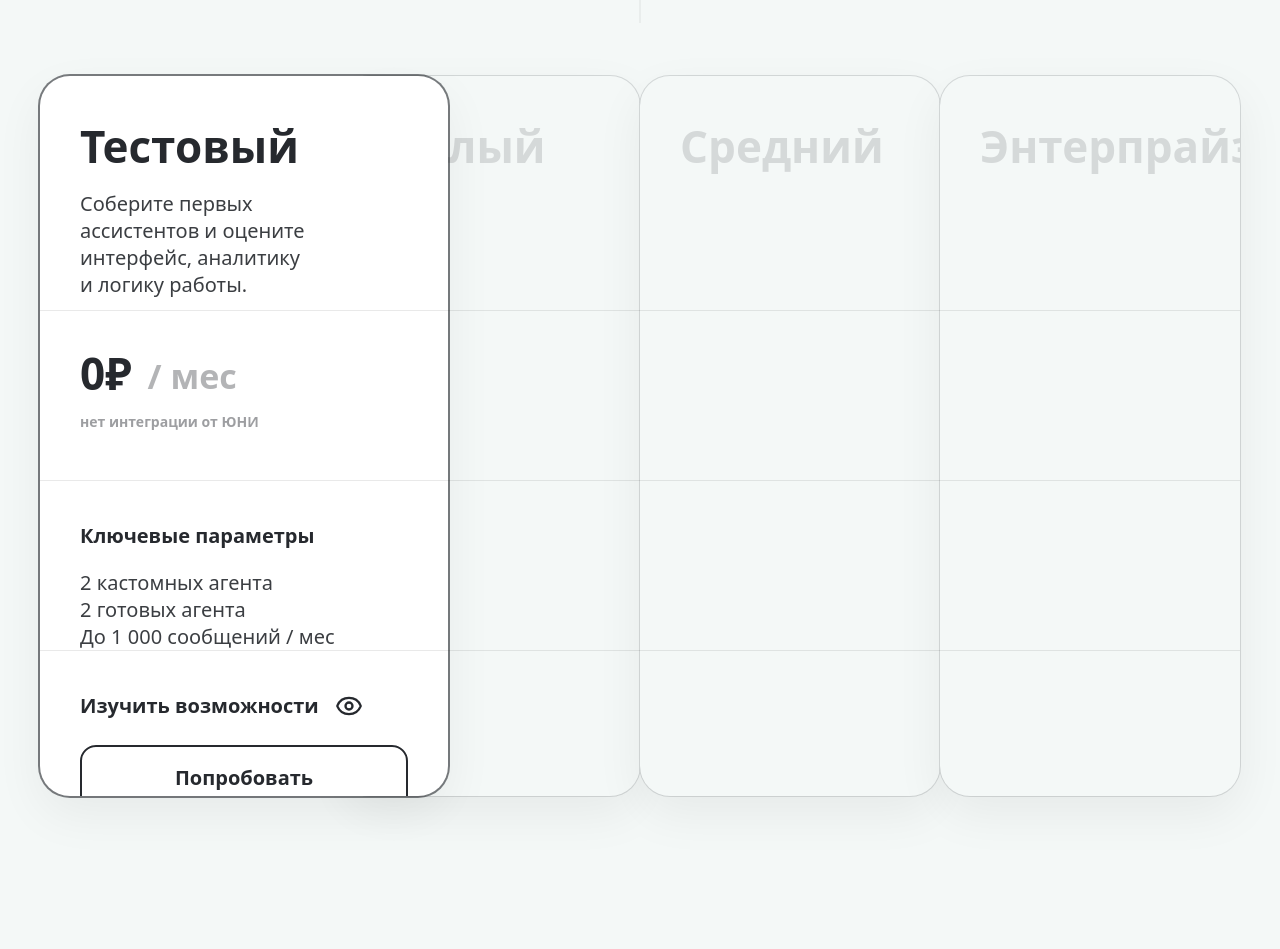
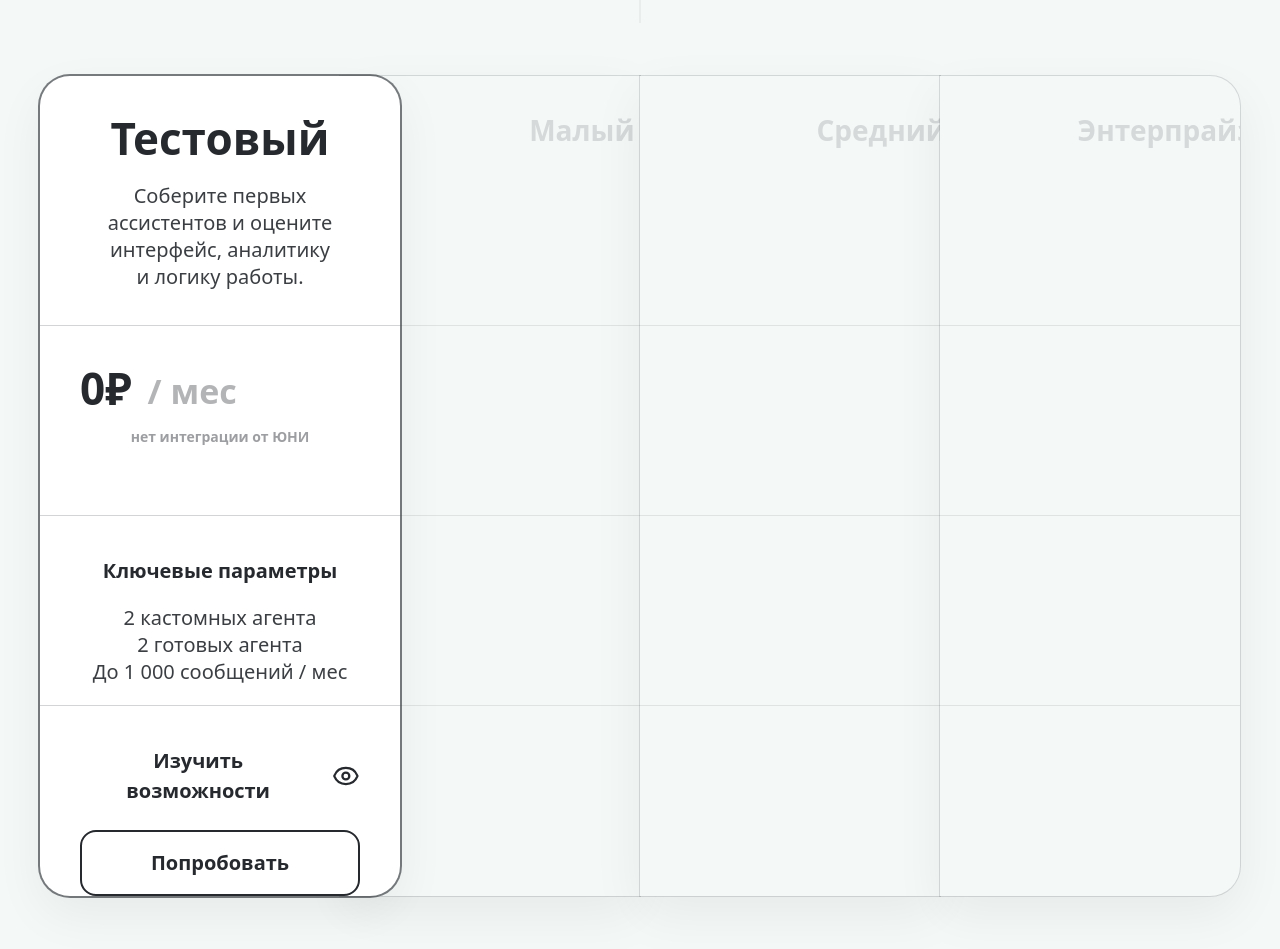
Before and after one commit to uniconsulting/uni.ai, a Next.js app: page / in a window 1280 px wide. Shown: the part 4620-5569 px from the top of the page. Built offline with nearby package versions, Linux system fonts and the light colour scheme.

Commit message:
Update Packages.tsx

```diff
--- a/src/components/Packages.tsx
+++ b/src/components/Packages.tsx
@@ -1,4 +1,3 @@
-/* components/Packages.tsx */
 "use client";
 
 import { useMemo, useState } from "react";
@@ -14,7 +13,7 @@ type Plan = {
   tone: "neutral" | "blue" | "green" | "red";
   desc4: [string, string, string, string];
   monthly: number; // ₽/мес (базовая)
-  integrations2: [string, string]; // оставляем тип как был, но используем только [0]
+  integrations2: [string, string]; // используем только [0]
   params3: [string, string, string];
   cta: string;
   ctaStyle: "outline" | "fill";
@@ -93,10 +92,13 @@ export function Packages() {
     return Math.round(p.monthly * 0.8);
   };
 
-  // колода: базовые колонки по 25%, активная шире и чуть “заезжает” на соседей
+  // 1) выше карточки
+  const CARD_H = 820;
+
+  // 2) активная ширина меньше
   const W_INACTIVE = "25%";
-  const W_ACTIVE = "34%";
-  const ACTIVE_SHIFT = "4.5%";
+  const W_ACTIVE = "30%";
+  const ACTIVE_SHIFT = "2.5%";
 
   const leftFor = (i: number) => {
     if (i !== activeIdx) return `${i * 25}%`;
@@ -105,18 +107,20 @@ export function Packages() {
     return `calc(${i * 25}% - ${ACTIVE_SHIFT})`;
   };
 
-  // фиксированная сетка секций, чтобы разделители не “плясали”
-  const ROWS = "grid-rows-[235px_170px_170px_145px]";
+  // фиксированная сетка секций
+  const ROWS = "grid-rows-[250px_190px_190px_190px]";
+
+  const radiusForInactive = (i: number) => {
+    if (i === 0) return "rounded-l-[30px] rounded-r-none";
+    if (i === plans.length - 1) return "rounded-r-[30px] rounded-l-none";
+    return "rounded-none";
+  };
+
+  const titleAlignForInactive = (i: number) => (i < activeIdx ? "text-left" : "text-right");
 
   return (
     <section id="pricing" className="relative">
-      {/* horizontal divider */}
-      <div
-        aria-hidden
-        className="pointer-events-none absolute left-1/2 top-0 h-px w-screen -translate-x-1/2 bg-text/10"
-      />
-
-      {/* vertical divider */}
+      <div aria-hidden className="pointer-events-none absolute left-1/2 top-0 h-px w-screen -translate-x-1/2 bg-text/10" />
       <div
         aria-hidden
         className="pointer-events-none absolute left-1/2 top-0 h-[160px] md:h-[260px] lg:h-[300px] w-px -translate-x-1/2 bg-text/10"
@@ -124,7 +128,6 @@ export function Packages() {
 
       <Container className="relative z-10 py-12 md:py-14 px-6 md:px-10 lg:px-12">
         <div className="grid gap-10 md:grid-cols-2 md:gap-0">
-          {/* LEFT */}
           <div className="md:pr-12">
             <div className="text-[22px] md:text-[26px] lg:text-[28px] font-extrabold text-accent-1">Сделай выбор</div>
 
@@ -134,13 +137,11 @@ export function Packages() {
             </h2>
           </div>
 
-          {/* RIGHT */}
           <div className="md:pl-12">
             <div className="flex flex-col items-start md:items-end">
               <div className="hover-accent text-[18px] font-medium opacity-70">стоимость | пакеты</div>
 
               <div className="mt-6">
-                {/* toggle */}
                 <div className="rounded-2xl bg-accent-1 p-[3px]">
                   <div className="flex rounded-2xl bg-accent-1 p-1">
                     <button
@@ -175,7 +176,6 @@ export function Packages() {
                 </div>
               </div>
 
-              {/* (пустое место справа оставляем как в макете) */}
               <div className="mt-10 min-h-[40px] w-full" />
             </div>
           </div>
@@ -201,14 +201,13 @@ export function Packages() {
                     }
                     style={{ ["--plan" as any]: tone.hex }}
                   >
-                    <div className={`grid h-full ${ROWS} divide-y divide-text/10`}>
-                      {/* 1 */}
-                      <div className="px-7 pt-8 pb-7">
+                    <div className={`grid h-full ${ROWS} ${isActive ? "divide-y divide-text/20" : "divide-y divide-text/10"}`}>
+                      <div className="p-8">
                         <div
                           className={
                             isActive
                               ? `text-[34px] font-extrabold leading-none ${isNeutral ? "text-text" : "text-[color:var(--plan)]"}`
-                              : "text-[34px] font-extrabold leading-none text-text/15"
+                              : "text-[28px] font-extrabold leading-none text-text/15"
                           }
                         >
                           {p.title}
@@ -223,8 +222,7 @@ export function Packages() {
                         </div>
                       </div>
 
-                      {/* 2 */}
-                      <div className="px-7 py-7">
+                      <div className="p-8">
                         <div className={isActive ? "opacity-100" : "opacity-0"}>
                           <div className="flex items-end gap-3">
                             <div className={`text-[36px] font-extrabold leading-none ${isNeutral ? "text-text" : "text-[color:var(--plan)]"}`}>
@@ -232,15 +230,13 @@ export function Packages() {
                             </div>
                             <div className="text-[28px] font-semibold leading-none text-text/35">/ мес</div>
                           </div>
-
                           <div className="mt-3 text-[13px] font-semibold text-text/45">
                             <div>{p.integrations2[0]}</div>
                           </div>
                         </div>
                       </div>
 
-                      {/* 3 */}
-                      <div className="px-7 py-7">
+                      <div className="p-8">
                         <div className={isActive ? "opacity-100" : "opacity-0"}>
                           <div className="text-[18px] font-extrabold text-text">Ключевые параметры</div>
                           <div className="mt-4 space-y-1 text-[16px] font-medium text-text/90">
@@ -253,8 +249,7 @@ export function Packages() {
                         </div>
                       </div>
 
-                      {/* 4 */}
-                      <div className="px-7 py-7">
+                      <div className="p-8">
                         <div className={isActive ? "opacity-100" : "opacity-0"}>
                           <div className="flex items-center gap-3 text-[18px] font-extrabold text-text">
                             <span>Изучить возможности</span>
@@ -282,9 +277,9 @@ export function Packages() {
             })}
           </div>
 
-          {/* desktop: 4 отдельные карточки, наслаивание как в макете */}
+          {/* desktop deck */}
           <div className="relative hidden md:block">
-            <div className="relative h-[720px]">
+            <div className="relative" style={{ height: CARD_H }}>
               {plans.map((p, i) => {
                 const isActive = p.id === active;
                 const tone = TONE[p.tone];
@@ -299,13 +294,19 @@ export function Packages() {
 
                 const bgClass = isActive ? "bg-accent-3" : "bg-bg";
 
+                // 5) у неактивных внутренних стыков без скругления
+                const radiusClass = isActive ? "rounded-[30px]" : radiusForInactive(i);
+
+                // 6 + 8) размер 28px в неактиве + выравнивание
+                const inactiveTitleAlign = titleAlignForInactive(i);
+
                 return (
                   <button
                     key={p.id}
                     type="button"
                     onClick={() => setActive(p.id)}
                     aria-pressed={isActive}
-                    className="absolute top-0 h-full text-left"
+                    className="absolute top-0 h-full"
                     style={{
                       left: leftFor(i),
                       width: isActive ? W_ACTIVE : W_INACTIVE,
@@ -314,15 +315,16 @@ export function Packages() {
                       ["--plan" as any]: tone.hex,
                     }}
                   >
-                    <div className={`h-full overflow-hidden rounded-[30px] ${bgClass} ${ringClass} shadow-[0_18px_50px_rgba(0,0,0,0.06)]`}>
-                      <div className={`grid h-full ${ROWS} divide-y divide-text/10`}>
+                    <div className={`h-full overflow-hidden ${radiusClass} ${bgClass} ${ringClass} shadow-[0_18px_50px_rgba(0,0,0,0.06)]`}>
+                      {/* 3) активные разделители насыщеннее */}
+                      <div className={`grid h-full ${ROWS} ${isActive ? "divide-y divide-text/20" : "divide-y divide-text/10"}`}>
                         {/* Section 1 */}
-                        <div className="px-10 pt-12 pb-10">
+                        <div className="p-10">
                           <div
                             className={
                               isActive
                                 ? `text-[44px] font-extrabold leading-none ${isNeutral ? "text-text" : "text-[color:var(--plan)]"}`
-                                : "text-[44px] font-extrabold leading-none text-text/15"
+                                : `w-full text-[28px] font-extrabold leading-none text-text/15 ${inactiveTitleAlign}`
                             }
                           >
                             {p.title}
@@ -338,7 +340,7 @@ export function Packages() {
                         </div>
 
                         {/* Section 2 */}
-                        <div className="px-10 py-10">
+                        <div className="p-10">
                           <div className={isActive ? "opacity-100" : "opacity-0"}>
                             <div className="flex items-end gap-4">
                               <div
@@ -360,7 +362,7 @@ export function Packages() {
                         </div>
 
                         {/* Section 3 */}
-                        <div className="px-10 py-10">
+                        <div className="p-10">
                           <div className={isActive ? "opacity-100" : "opacity-0"}>
                             <div className="text-[20px] font-extrabold text-text">Ключевые параметры</div>
                             <div className="mt-5 space-y-1 text-[20px] font-medium leading-[1.15] text-text/90">
@@ -374,7 +376,7 @@ export function Packages() {
                         </div>
 
                         {/* Section 4 */}
-                        <div className="px-10 py-10">
+                        <div className="p-10">
                           <div className={isActive ? "opacity-100" : "opacity-0"}>
                             <div className="flex items-center gap-4 text-[20px] font-extrabold text-text">
                               <span>Изучить возможности</span>
```
